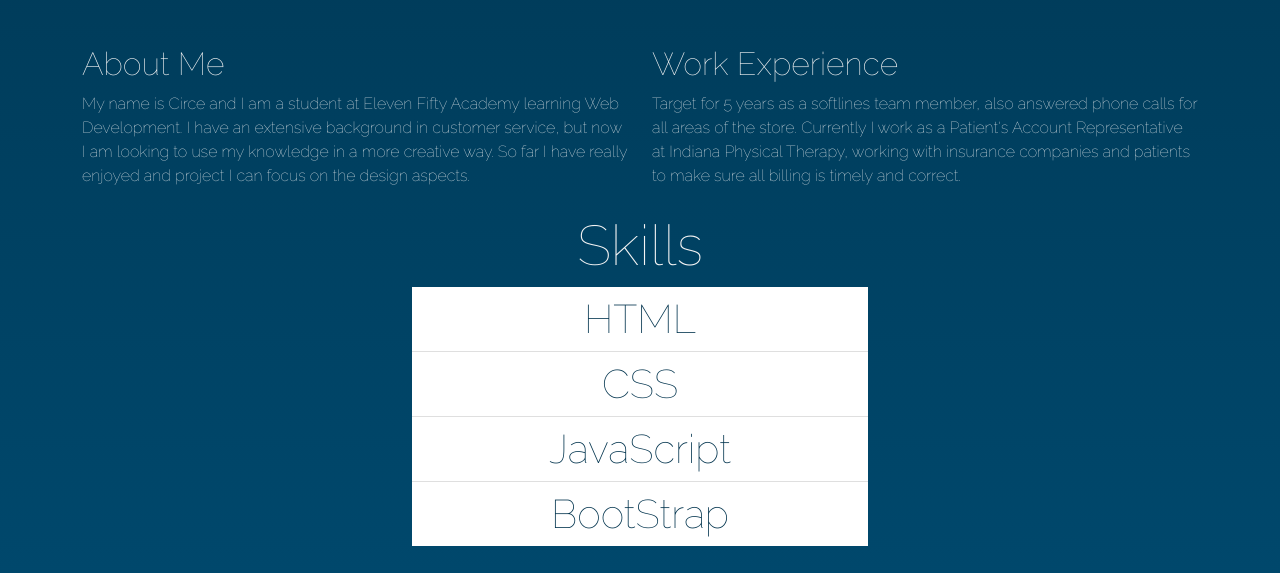
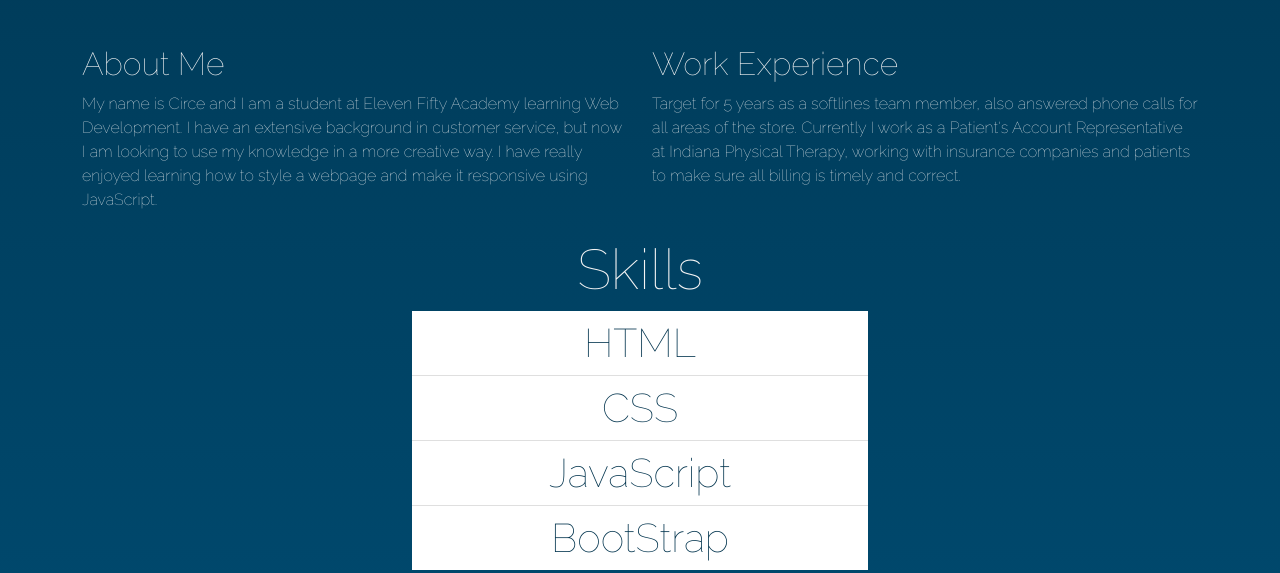
Before and after one commit to circerose-web/Circe-s-Portfolio, a plain HTML site: page index.html in a window 1280 px wide. Shown: the part 493-1066 px from the top of the page. Drawn offline with nearby package versions, Linux system fonts and the light colour scheme.

Commit message:
Added to my about me

```diff
--- a/index.html
+++ b/index.html
@@ -41,7 +41,7 @@
       <div class="row">
         <div class="col-sm-6 mt-5 mb-4">
           <h2>About Me</h2>
-          My name is Circe and I am a student at Eleven Fifty Academy learning Web Development. I have an extensive background in customer service, but now I am looking to use my knowledge in a more creative way. So far I have really enjoyed and project I can focus on the design aspects.
+          My name is Circe and I am a student at Eleven Fifty Academy learning Web Development. I have an extensive background in customer service, but now I am looking to use my knowledge in a more creative way. I have really enjoyed learning how to style a webpage and make it responsive using JavaScript.
         </div>
         <div class="col-sm-6 mt-5 mb-4">
           <h2>Work Experience</h2>
```
